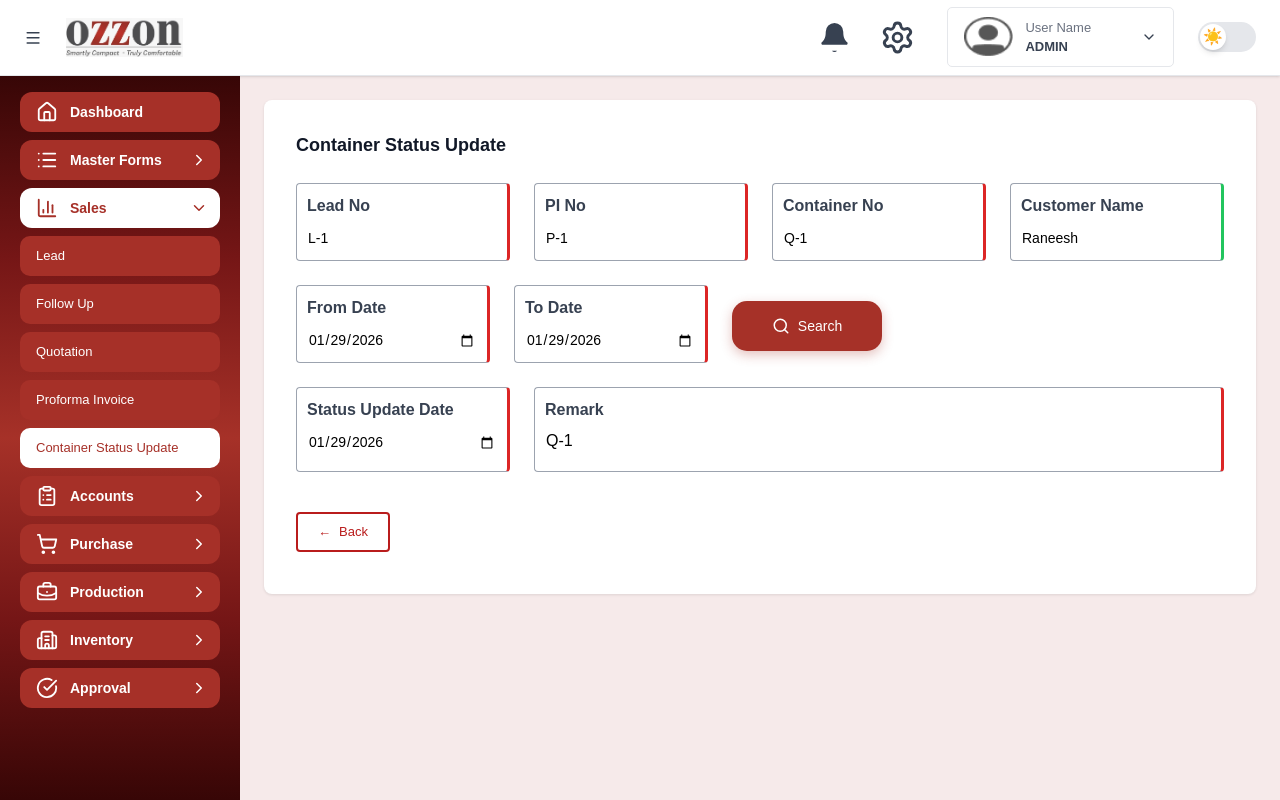
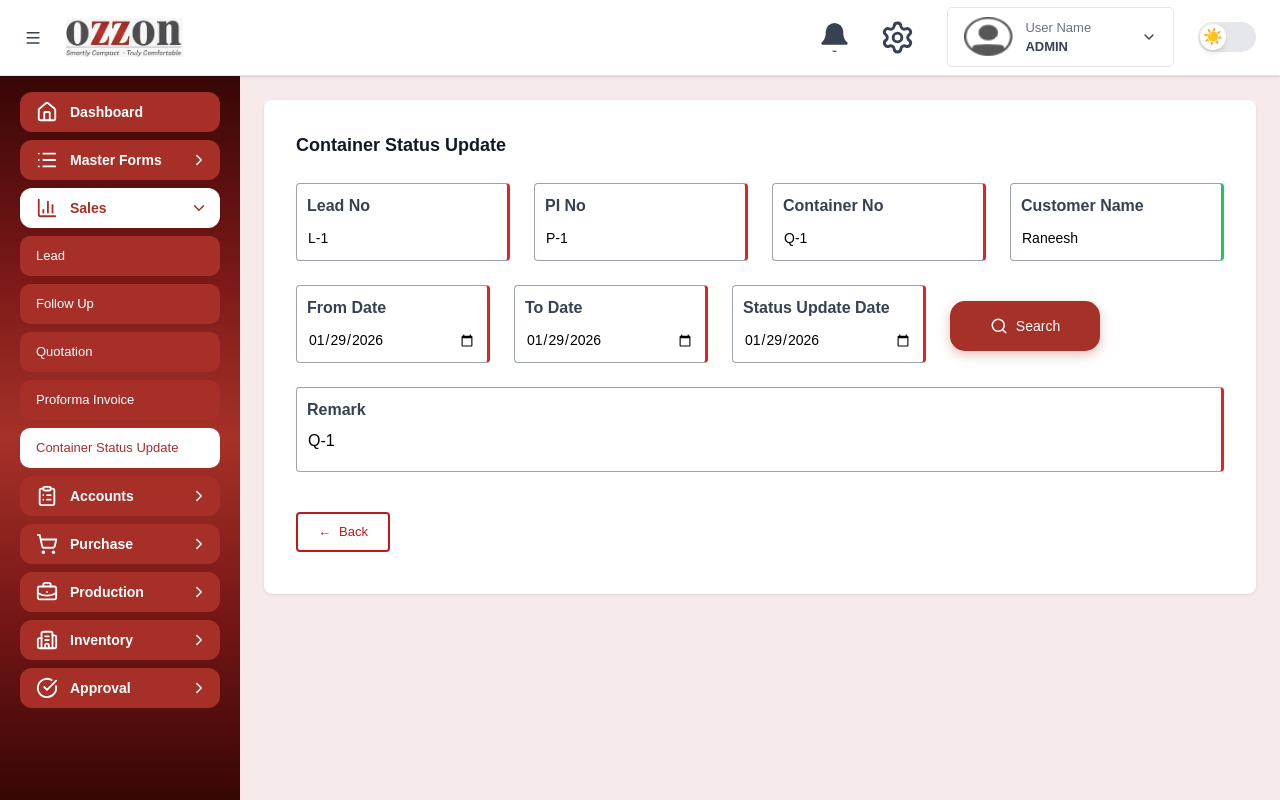
Before and after one commit to KavithaE09/ozzon-project, a React (Vite) app: page /Layout/containerstatusupdateform in a window 1280 px wide. Built offline with nearby package versions, Linux system fonts and the light colour scheme.

Commit message:
statusupdate

```diff
--- a/src/components/ProformaInvoice/ProformaInvoiceSearch.jsx
+++ b/src/components/ProformaInvoice/ProformaInvoiceSearch.jsx
@@ -242,7 +242,7 @@ export default function ProformaInvoiceSearch() {
                                 className="btn-action"
                                 title="Edit"
                               >
-                                <Edit2 size={18} className="text-[#374151]" />
+                                <Edit2 size={18}  />
                               </button>
                               <button
                                 onClick={(e) => handleDelete(index, e)}
--- a/src/components/Status/ContainerStatusUpdateForm.jsx
+++ b/src/components/Status/ContainerStatusUpdateForm.jsx
@@ -177,17 +177,6 @@ export default function ContainerStatusUpdateForm() {
                   />
                 </div>
 
-                {/* Search Button */}
-                <div className="btn-container">
-                  <button onClick={handleSearch} className="btn-all">
-                    <Search size={18} /> Search
-                  </button>
-                </div>
-              </div>
-              <div></div>
-
-              {/* Third Row */}
-              <div className="filter-grid" style={{ marginTop: '16px' }}>
                 {/* Status Update Date */}
                 <div className="filter-grid-red">
                   <label className="filter-label">Status Update Date</label>
@@ -199,8 +188,18 @@ export default function ContainerStatusUpdateForm() {
                   />
                 </div>
 
-                {/* Remark - Spans 3 columns */}
-                <div className="filter-grid-red" style={{ gridColumn: 'span 3' }}>
+                {/* Search Button */}
+                <div className="btn-container">
+                  <button onClick={handleSearch} className="btn-all">
+                    <Search size={18} /> Search
+                  </button>
+                </div>
+              </div>
+
+              {/* Third Row */}
+              <div className="filter-grid" style={{ marginTop: '16px' }}>
+                {/* Remark - Spans 4 columns */}
+                <div className="filter-grid-red" style={{ gridColumn: 'span 4' }}>
                   <label className="filter-label">Remark</label>
                   <textarea
                     value={formData.remark}
```
